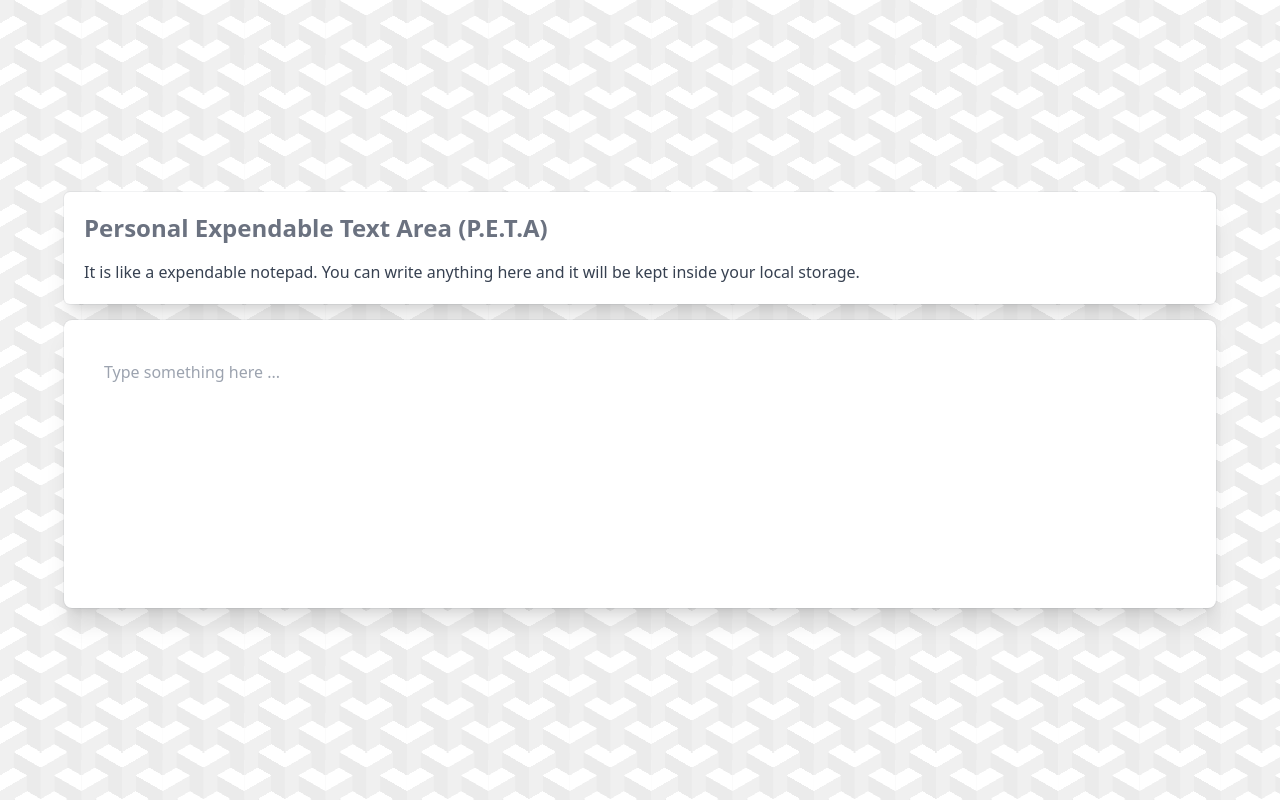
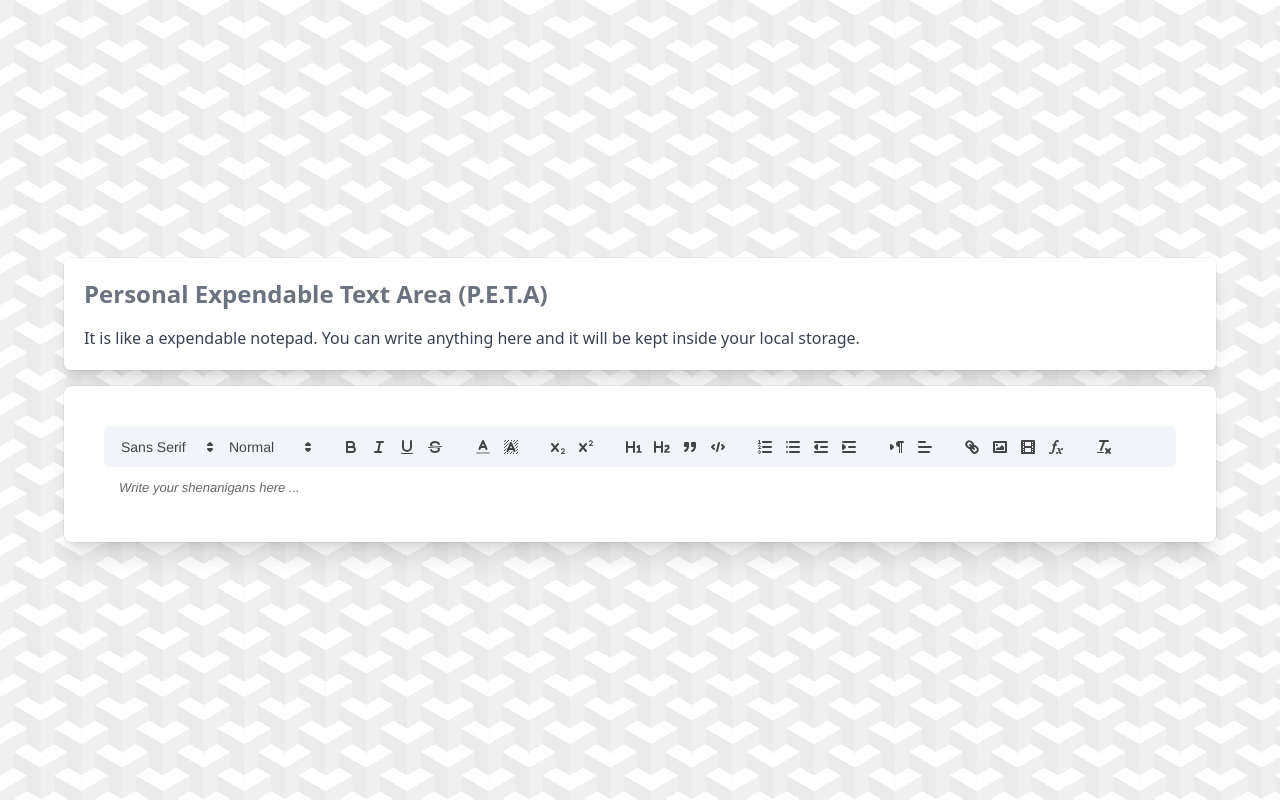
Before and after one commit to Blankscreen-exe/PETA, a website: page index.html in a window 1280 px wide. Drawn offline with nearby package versions, Linux system fonts and the light colour scheme.

Commit message:
feat(quill): Implemented Quill Text editor. Closes #1
- applied jquery
- applied Quill.js library
- add tailwind compiler kit

```diff
--- a/index.html
+++ b/index.html
@@ -19,11 +19,28 @@
             conic-gradient(from  -60deg at 50% calc(100%/3),var(--c1) 120deg,var(--c2) 0 240deg,var(--c3) 0);
           background-size: calc(var(--s)*1.732) var(--s);
         }
-      </style>
+    </style>
 
+    <title>PETA Note</title>
+
+    <link rel="icon" type="image/x-icon" href="./favicon.ico" />
     <link rel="stylesheet" href="index.css" />
-    <title>PETA Note</title>
-    <link rel="icon" type="image/x-icon" href="./favicon.ico" />
+
+    <!-- Jquery support -->
+    <script src="https://code.jquery.com/jquery-3.7.1.min.js" integrity="sha256-/JqT3SQfawRcv/BIHPThkBvs0OEvtFFmqPF/lYI/Cxo=" crossorigin="anonymous"></script>
+
+    <!-- Include quill.js stylesheet REF https://quilljs.com -->
+    <!-- WARN: these imports have a distinct order, rearranging which can cause Quill to not work properly -->
+    <link href="https://cdn.jsdelivr.net/npm/quill@2.0.2/dist/quill.snow.css" rel="stylesheet" />
+    <script src="https://cdnjs.cloudflare.com/ajax/libs/highlight.js/11.9.0/highlight.min.js"></script>
+    <script src="https://cdn.jsdelivr.net/npm/quill@2.0.2/dist/quill.js"></script>
+    <link
+      rel="stylesheet"
+      href="https://cdnjs.cloudflare.com/ajax/libs/highlight.js/11.9.0/styles/atom-one-dark.min.css"
+    />
+    <script src="https://cdn.jsdelivr.net/npm/katex@0.16.9/dist/katex.min.js"></script>
+    <link rel="stylesheet" href="https://cdn.jsdelivr.net/npm/katex@0.16.9/dist/katex.min.css" />
+
   </head>
   <body>
     <div class="relative flex min-h-screen flex-col justify-center overflow-hidden py-6 sm:py-12">
@@ -32,24 +49,93 @@
           <h1 class="mb-4 font-sans text-2xl font-bold text-gray-500">Personal Expendable Text Area (P.E.T.A)</h1>
           <p class="font-sans text-gray-700">It is like a expendable notepad. You can write anything here and it will be kept inside your local storage.</p>
         </div>
-        <div class="relative mx-auto h-72 bg-white px-6 pb-8 pt-10 shadow-xl ring-1 ring-gray-900/5 sm:rounded-lg sm:px-10">
+        <div class="relative mx-auto h-[50%] bg-white px-6 pb-8 pt-10 shadow-xl ring-1 ring-gray-900/5 sm:rounded-lg sm:px-10">
           <div class="mx-auto w-full">
-            <textarea id="PETA" class="h-56 w-full resize-none focus:outline-none" placeholder="Type something here ..."></textarea>
+
+             <div id="toolbar-container" class="!border-none bg-slate-100 rounded-md" >
+              <span class="ql-formats">
+                <select class="ql-font"></select>
+                <select class="ql-size"></select>
+              </span>
+              <span class="ql-formats">
+                <button class="ql-bold"></button>
+                <button class="ql-italic"></button>
+                <button class="ql-underline"></button>
+                <button class="ql-strike"></button>
+              </span>
+              <span class="ql-formats">
+                <select class="ql-color"></select>
+                <select class="ql-background"></select>
+              </span>
+              <span class="ql-formats">
+                <button class="ql-script" value="sub"></button>
+                <button class="ql-script" value="super"></button>
+              </span>
+              <span class="ql-formats">
+                <button class="ql-header" value="1"></button>
+                <button class="ql-header" value="2"></button>
+                <button class="ql-blockquote"></button>
+                <button class="ql-code-block"></button>
+              </span>
+              <span class="ql-formats">
+                <button class="ql-list" value="ordered"></button>
+                <button class="ql-list" value="bullet"></button>
+                <button class="ql-indent" value="-1"></button>
+                <button class="ql-indent" value="+1"></button>
+              </span>
+              <span class="ql-formats">
+                <button class="ql-direction" value="rtl"></button>
+                <select class="ql-align"></select>
+              </span>
+              <span class="ql-formats">
+                <button class="ql-link"></button>
+                <button class="ql-image"></button>
+                <button class="ql-video"></button>
+                <button class="ql-formula"></button>
+              </span>
+              <span class="ql-formats">
+                <button class="ql-clean"></button>
+              </span>
+            </div>
+
+            <!-- Create the editor container -->
+            <div id="editor" class="h-32 !h-max-[450px] w-full resize-none focus:outline-none !border-none" >
+
+            </div>
+
+
           </div>
         </div>
       </div>
     </div>
 
-    <script>
+    <script defer>
+      $(document).ready(function() {
+        const storageNameID = 'PETA_content_exclusive_deluxe';
+        const editorMaxHeight = "450px";
+        const storedContent = localStorage.getItem(storageNameID);
 
-      const storedContent = localStorage.getItem('PETA_content_exclusive_deluxe');
-      if (storedContent) {
-        document.getElementById('PETA').value = storedContent;
-      }
-      document.getElementById('PETA').addEventListener('keypress', () => {
-        const content = document.getElementById('PETA').value;
-        console.log(content)
-        localStorage.setItem('PETA_content_exclusive_deluxe', content);
+        if (storedContent) {
+          $('#editor').html(storedContent);
+        }
+
+        $('#editor').on('keypress', function() {
+          const content = $(this).html();
+          localStorage.setItem(storageNameID, content);
+          console.log("Content Saved!");
+        });
+
+        const quill = new Quill('#editor', {
+          modules: {
+            syntax: true,
+            toolbar: '#toolbar-container',
+          },
+          placeholder: 'Write your shenanigans here ...',
+          theme: 'snow',
+        });
+
+        // Set editor max height
+        $('.ql-editor').css('max-height', editorMaxHeight);
       });
     </script>
   </body>
--- /dev/null
+++ b/source.css
@@ -0,0 +1,8 @@
+@tailwind base;
+@tailwind components;
+@tailwind utilities;
+
+#editor {
+    border-style: none;
+    border: 0px;
+}
--- /dev/null
+++ b/tailwind.config.js
@@ -0,0 +1,8 @@
+/** @type {import('tailwindcss').Config} */
+module.exports = {
+  content: ["./*.html","./*.css"],
+  theme: {
+    extend: {},
+  },
+  plugins: [],
+}
```
Also changed, not shown: package.json (added, +8 -0 lines), index.css, 1 other file.
